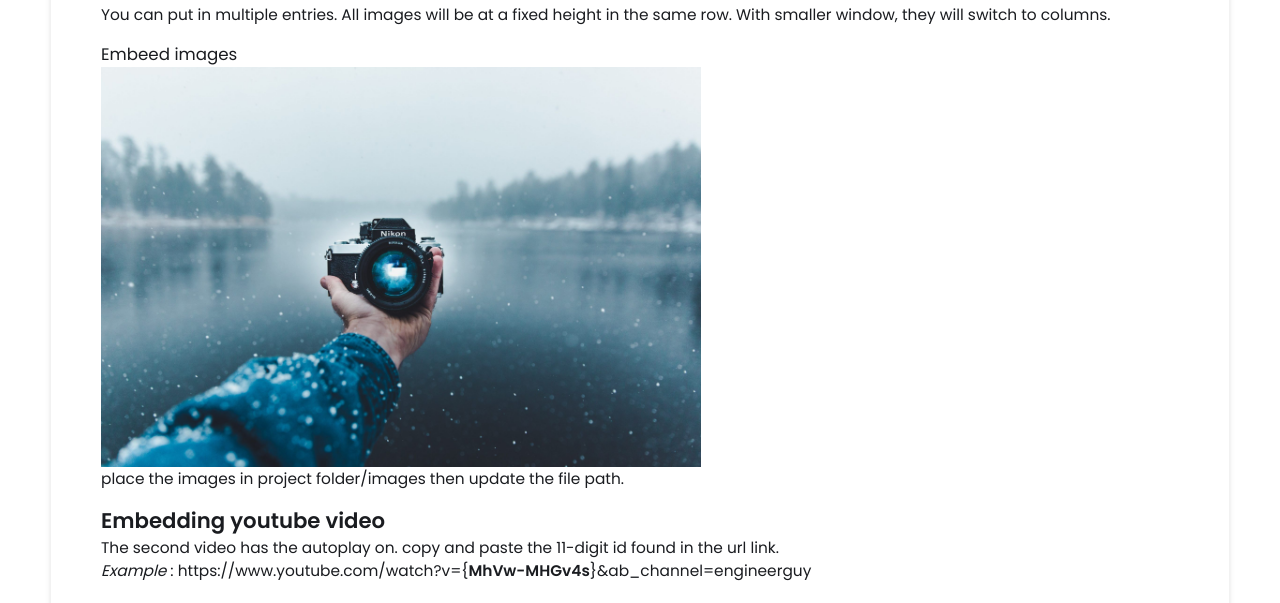
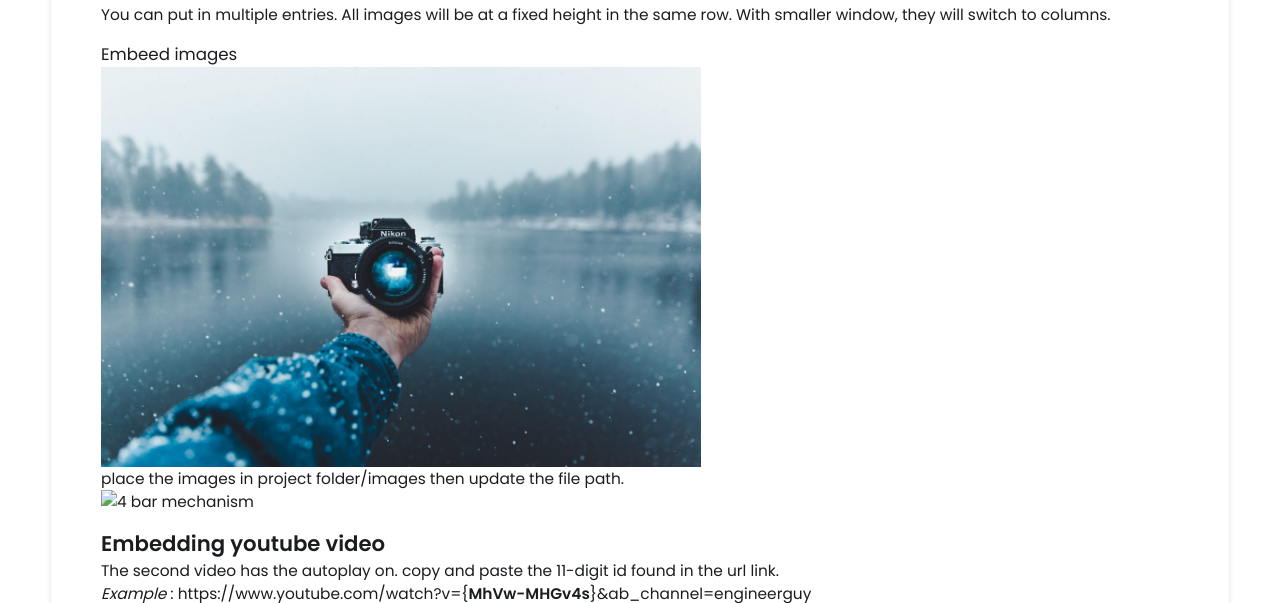
Before and after one commit to michael-vuong/michael-vuong.github.io, a Jekyll site: the page built from _projects/demo-project/index.md, in a window 1280 px wide. Shown: the part 1426-2029 px from the top of the page. Built offline with Jekyll 4.4.1, drawn with Linux system fonts in a browser that asks for light colours; grey boxes are pictures that could not be loaded.

Commit message:
Update index.md

```diff
--- a/_projects/demo-project/index.md
+++ b/_projects/demo-project/index.md
@@ -33,6 +33,8 @@
 ### Embeed images
 {% include image-gallery.html images="image-optimisation-scaled.jpg" height="400" %}
 place the images in project folder/images then update the file path.
+<img src="images/project2.jpg" alt="4 bar mechanism" width="400">
+
 
 
 ## Embedding youtube video
```
